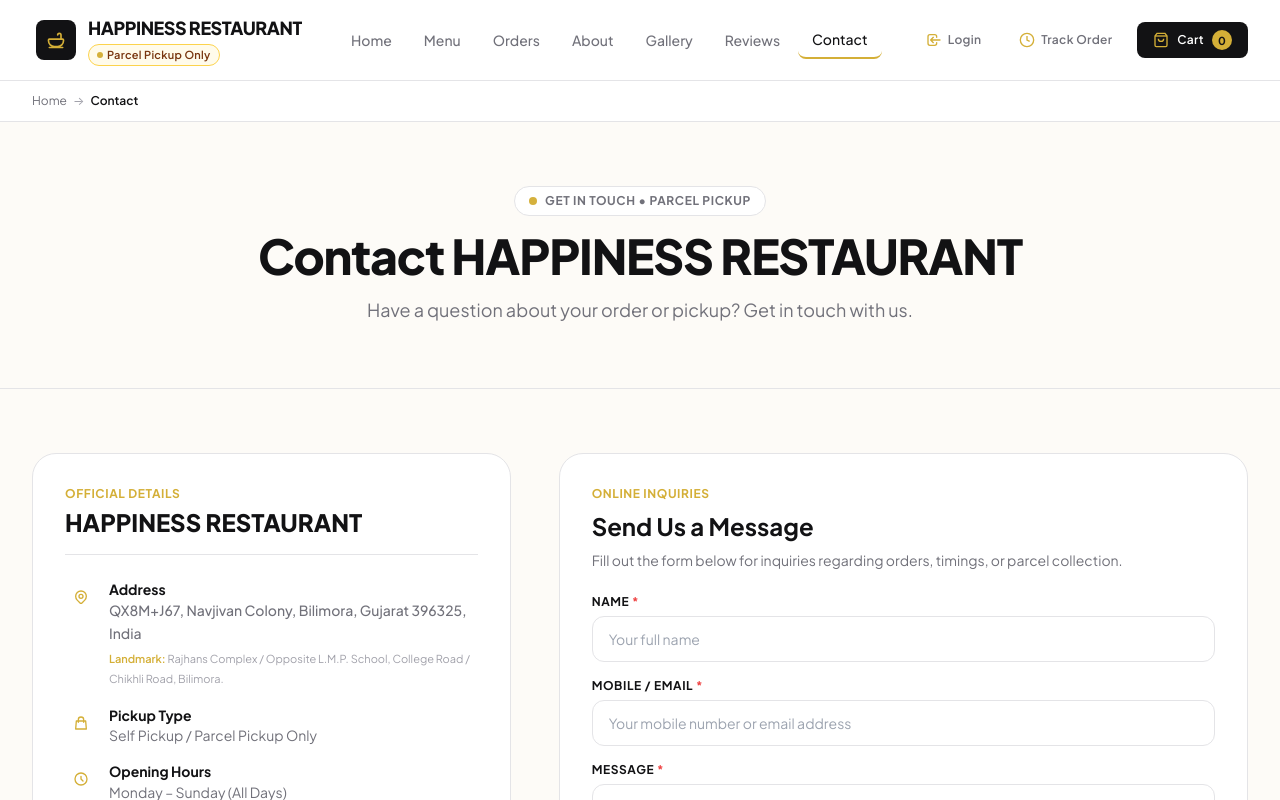
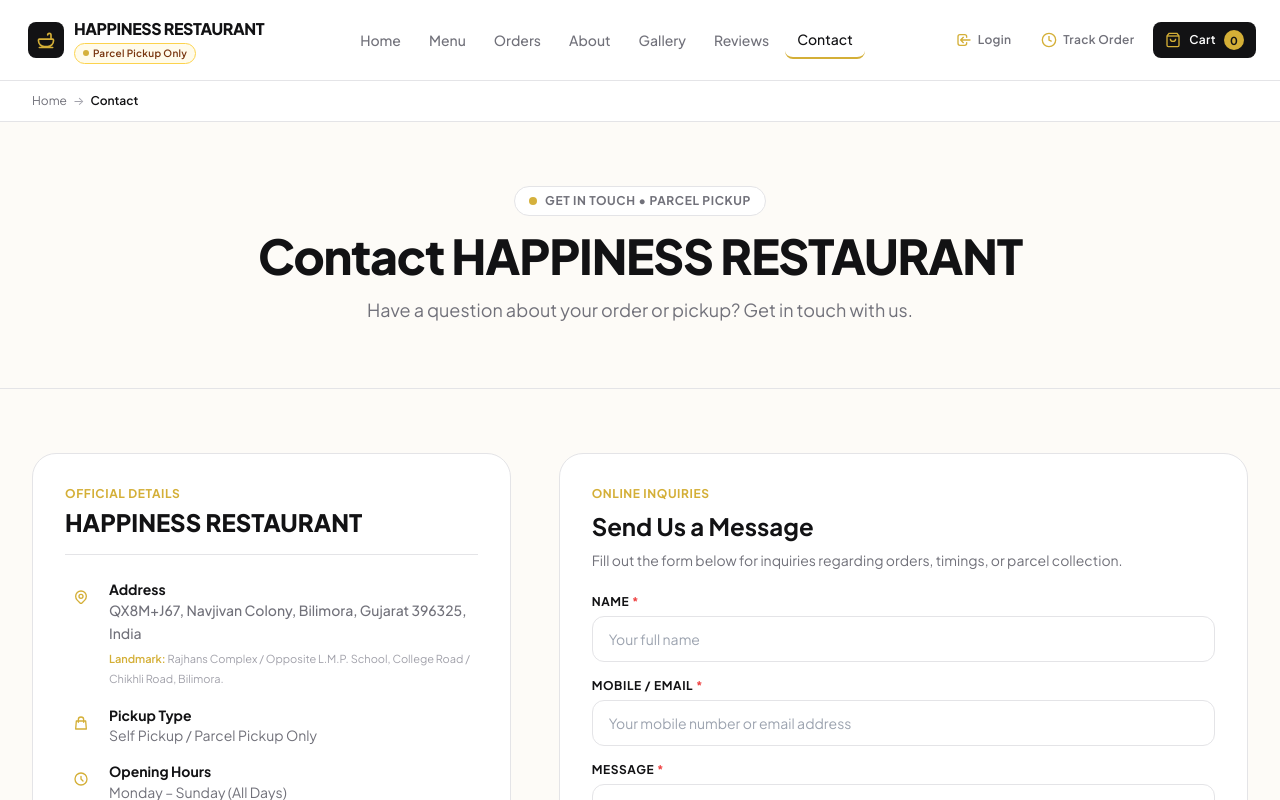
Before and after one commit to pbhargav643/Happiness-Restaurant, a React (Vite) app in the folder frontend/: page /contact in a window 1280 px wide. Shown: the top 800 px of the page. Built offline with nearby package versions, Linux system fonts and the light colour scheme; no server answers; the HTML template or start-up script is replaced by a standard one.

Commit message:
Updated code

```diff
--- a/frontend/src/components/common/Container.jsx
+++ b/frontend/src/components/common/Container.jsx
@@ -6,7 +6,8 @@ import React from 'react';
  * centered alignment, and fluid horizontal padding across:
  * - Mobile (320px–640px): px-4
  * - Tablet (640px–1024px): px-6
- * - Desktop (1024px+): px-8
+ * - Desktop (1024px–1440px): px-8 (max-w-7xl / 1280px)
+ * - Large Desktop (1440px+ / 1536px): px-8 with max-w-[1440px] and ~48px side margins on 1536px screens
  */
 export default function Container({
   children,
@@ -16,7 +17,7 @@ export default function Container({
 }) {
   return (
     <Component
-      className={`w-full max-w-7xl mx-auto px-4 sm:px-6 lg:px-8 ${className}`}
+      className={`w-full max-w-7xl 2xl:max-w-[1440px] mx-auto px-4 sm:px-6 lg:px-8 ${className}`}
       {...props}
     >
       {children}
--- a/frontend/src/components/layout/Brand.jsx
+++ b/frontend/src/components/layout/Brand.jsx
@@ -9,14 +9,16 @@ import { RESTAURANT_CONFIG } from '../../constants/restaurantConfig';
  * Designed with responsive truncation guards for 320px screens.
  */
 export default function Brand({ compact = false }) {
+  const brandWords = RESTAURANT_CONFIG.name.split(' ');
+
   return (
     <Link
       to="/"
-      className="flex items-center gap-2 sm:gap-3 group transition-opacity hover:opacity-95 focus-visible:ring-2 focus-visible:ring-accent rounded-lg p-1 min-w-0"
+      className="flex items-center gap-2 sm:gap-2.5 2xl:gap-3 group transition-opacity hover:opacity-95 focus-visible:ring-2 focus-visible:ring-accent rounded-lg p-0.5 sm:p-1 min-w-0"
       aria-label={`${RESTAURANT_CONFIG.name} Home`}
     >
       {/* Brand Icon Emblem */}
-      <div className="w-8 h-8 sm:w-10 sm:h-10 rounded-lg bg-primary flex items-center justify-center text-accent shadow-xs flex-shrink-0 group-hover:scale-105 transition-transform">
+      <div className="w-8 h-8 sm:w-9 sm:h-9 2xl:w-10 2xl:h-10 rounded-lg bg-primary flex items-center justify-center text-accent shadow-xs flex-shrink-0 group-hover:scale-105 transition-transform">
         <svg
           xmlns="http://www.w3.org/2000/svg"
           viewBox="0 0 24 24"
@@ -36,16 +38,20 @@ export default function Brand({ compact = false }) {
       </div>
 
       {/* Brand Name & Pickup Notice */}
-      <div className="flex flex-col min-w-0">
-        <div className="flex items-center gap-1.5 min-w-0">
-          <span className="font-extrabold text-sm sm:text-base lg:text-lg tracking-tight text-primary leading-tight uppercase font-sans truncate max-w-[130px] sm:max-w-[200px] md:max-w-none">
-            {RESTAURANT_CONFIG.name}
+      <div className="flex flex-col min-w-0 justify-center">
+        <div className="flex items-center min-w-0">
+          <span className="font-extrabold text-[11px] xs:text-xs sm:text-base 2xl:text-lg tracking-tight text-primary leading-tight uppercase font-sans whitespace-normal sm:whitespace-nowrap">
+            {brandWords.map((word, idx) => (
+              <span key={idx} className="block sm:inline">
+                {word}{idx < brandWords.length - 1 ? ' ' : ''}
+              </span>
+            ))}
           </span>
         </div>
 
         {!compact && (
           <div className="flex items-center gap-1 mt-0.5 min-w-0">
-            <span className="inline-flex items-center px-1.5 sm:px-2 py-0.5 rounded-full text-[9px] sm:text-[10px] lg:text-[11px] font-semibold bg-amber-50 text-amber-900 border border-amber-300 tracking-wide whitespace-nowrap">
+            <span className="inline-flex items-center px-1.5 sm:px-2 py-0.5 rounded-full text-[9px] sm:text-[10px] 2xl:text-[11px] font-semibold bg-amber-50 text-amber-900 border border-amber-300 tracking-wide whitespace-nowrap">
               <span className="w-1.5 h-1.5 rounded-full bg-accent mr-1 animate-pulse" />
               {RESTAURANT_CONFIG.pickupBadge}
             </span>
--- a/frontend/src/components/layout/Header.jsx
+++ b/frontend/src/components/layout/Header.jsx
@@ -23,9 +23,9 @@ export default function Header() {
   return (
     <>
       <header className="sticky top-0 z-40 bg-white/95 backdrop-blur-md border-b border-surface-border shadow-xs transition-all duration-200">
-        <div className="max-w-7xl mx-auto px-3 sm:px-6 lg:px-8 h-16 sm:h-20 flex items-center justify-between gap-2 sm:gap-4">
+        <div className="max-w-7xl 2xl:max-w-[1440px] mx-auto px-3 sm:px-6 xl:px-6 2xl:px-8 h-16 sm:h-20 flex items-center justify-between gap-2 sm:gap-3 2xl:gap-4">
           {/* Left: Restaurant Branding */}
-          <div className="flex-shrink min-w-0">
+          <div className="flex-shrink-0 min-w-0">
             <Brand />
           </div>
 
@@ -33,13 +33,13 @@ export default function Header() {
           <Navbar />
 
           {/* Right: Quick Action Controls */}
-          <div className="flex items-center space-x-1.5 sm:space-x-3 flex-shrink-0">
+          <div className="flex items-center space-x-1.5 sm:space-x-2 2xl:space-x-3 flex-shrink-0">
             {/* Customer Account / Sign In Link */}
             {isAuthenticated ? (
               <NavLink
                 to="/account"
                 className={({ isActive }) =>
-                  `hidden sm:inline-flex items-center gap-1.5 px-2.5 sm:px-3 py-2 rounded-lg text-xs font-semibold tracking-wide transition-colors focus-visible:ring-2 focus-visible:ring-accent ${
+                  `hidden sm:inline-flex items-center gap-1.5 px-2.5 2xl:px-3 py-2 rounded-lg text-xs font-semibold tracking-wide transition-colors focus-visible:ring-2 focus-visible:ring-accent ${
                     isActive
                       ? 'text-primary bg-secondary-dark border border-accent/40 font-bold'
                       : 'text-muted hover:text-primary hover:bg-muted-bg border border-transparent'
@@ -65,7 +65,7 @@ export default function Header() {
               <NavLink
                 to="/login"
                 className={({ isActive }) =>
-                  `hidden sm:inline-flex items-center gap-1.5 px-2.5 sm:px-3 py-2 rounded-lg text-xs font-semibold tracking-wide transition-colors focus-visible:ring-2 focus-visible:ring-accent ${
+                  `hidden sm:inline-flex items-center gap-1.5 px-2.5 2xl:px-3 py-2 rounded-lg text-xs font-semibold tracking-wide transition-colors focus-visible:ring-2 focus-visible:ring-accent ${
                     isActive
                       ? 'text-primary bg-secondary-dark border border-accent/40 font-bold'
                       : 'text-muted hover:text-primary hover:bg-muted-bg border border-transparent'
@@ -95,7 +95,7 @@ export default function Header() {
             <NavLink
               to="/track-order"
               className={({ isActive }) =>
-                `hidden md:inline-flex items-center gap-1.5 px-3 py-2 rounded-lg text-xs font-semibold tracking-wide transition-colors focus-visible:ring-2 focus-visible:ring-accent ${
+                `hidden md:inline-flex items-center gap-1.5 px-2.5 2xl:px-3 py-2 rounded-lg text-xs font-semibold tracking-wide transition-colors focus-visible:ring-2 focus-visible:ring-accent ${
                   isActive
                     ? 'text-primary bg-secondary-dark border border-accent/40 font-bold'
                     : 'text-muted hover:text-primary hover:bg-muted-bg border border-transparent'
@@ -123,7 +123,7 @@ export default function Header() {
             {/* Cart Button Entry with dynamic count badge */}
             <Link
               to="/cart"
-              className="relative inline-flex items-center gap-1.5 sm:gap-2 px-2.5 sm:px-4 py-1.5 sm:py-2 rounded-lg bg-primary text-white hover:bg-primary-light transition-all duration-150 focus-visible:ring-2 focus-visible:ring-accent shadow-xs active:scale-95"
+              className="relative inline-flex items-center gap-1.5 sm:gap-2 px-2.5 sm:px-3 2xl:px-4 py-1.5 sm:py-2 rounded-lg bg-primary text-white hover:bg-primary-light transition-all duration-150 focus-visible:ring-2 focus-visible:ring-accent shadow-xs active:scale-95"
               aria-label={`View shopping cart, ${cartTotalCount} ${cartTotalCount === 1 ? 'item' : 'items'}`}
             >
               <svg
--- a/frontend/src/components/layout/Navbar.jsx
+++ b/frontend/src/components/layout/Navbar.jsx
@@ -20,13 +20,13 @@ const NAV_ITEMS = [
  */
 export default function Navbar() {
   return (
-    <nav className="hidden lg:flex items-center space-x-1" aria-label="Main Navigation">
+    <nav className="hidden lg:flex items-center space-x-0.5 xl:space-x-1 2xl:space-x-1 flex-shrink-0" aria-label="Main Navigation">
       {NAV_ITEMS.map((item) => (
         <NavLink
           key={item.path}
           to={item.path}
           className={({ isActive }) =>
-            `px-3.5 py-2 rounded-lg text-sm font-medium transition-all duration-200 focus-visible:ring-2 focus-visible:ring-accent ${
+            `px-2.5 xl:px-3 2xl:px-3.5 py-2 rounded-lg text-sm font-medium transition-all duration-200 focus-visible:ring-2 focus-visible:ring-accent ${
               isActive
                 ? 'text-primary font-bold bg-secondary-dark/70 shadow-2xs border-b-2 border-accent'
                 : 'text-muted hover:text-primary hover:bg-muted-bg/60'
--- a/frontend/src/pages/customer/FaqPage.jsx
+++ b/frontend/src/pages/customer/FaqPage.jsx
@@ -1,4 +1,5 @@
 import React from 'react';
+import Container from '../../components/common/Container';
 
 /**
  * FaqPage Placeholder
@@ -7,7 +8,7 @@ import React from 'react';
  */
 export default function FaqPage() {
   return (
-    <div className="max-w-7xl mx-auto p-8 text-center">
+    <Container className="py-8 text-center">
       <div className="p-8 border-2 border-dashed border-surface-border rounded-xl bg-white max-w-xl mx-auto">
         <span className="inline-block px-3 py-1 text-xs font-semibold text-accent bg-accent/10 rounded-full mb-3">
           Temporary Route Placeholder
@@ -20,6 +21,6 @@ export default function FaqPage() {
           Frequently asked questions regarding parcel pickup ordering, pickup slots, and counter payments will be implemented in Phase 10.
         </p>
       </div>
-    </div>
+    </Container>
   );
 }
--- a/frontend/tailwind.config.js
+++ b/frontend/tailwind.config.js
@@ -42,6 +42,9 @@ export default {
         'xl': '1280px',
         '2xl': '1440px',
       },
+      maxWidth: {
+        '8xl': '1440px',
+      },
     },
   },
   plugins: [],
```
Also changed, not shown: frontend/src/pages/admin/AdminDashboardPage.jsx (+99 -5 lines).
